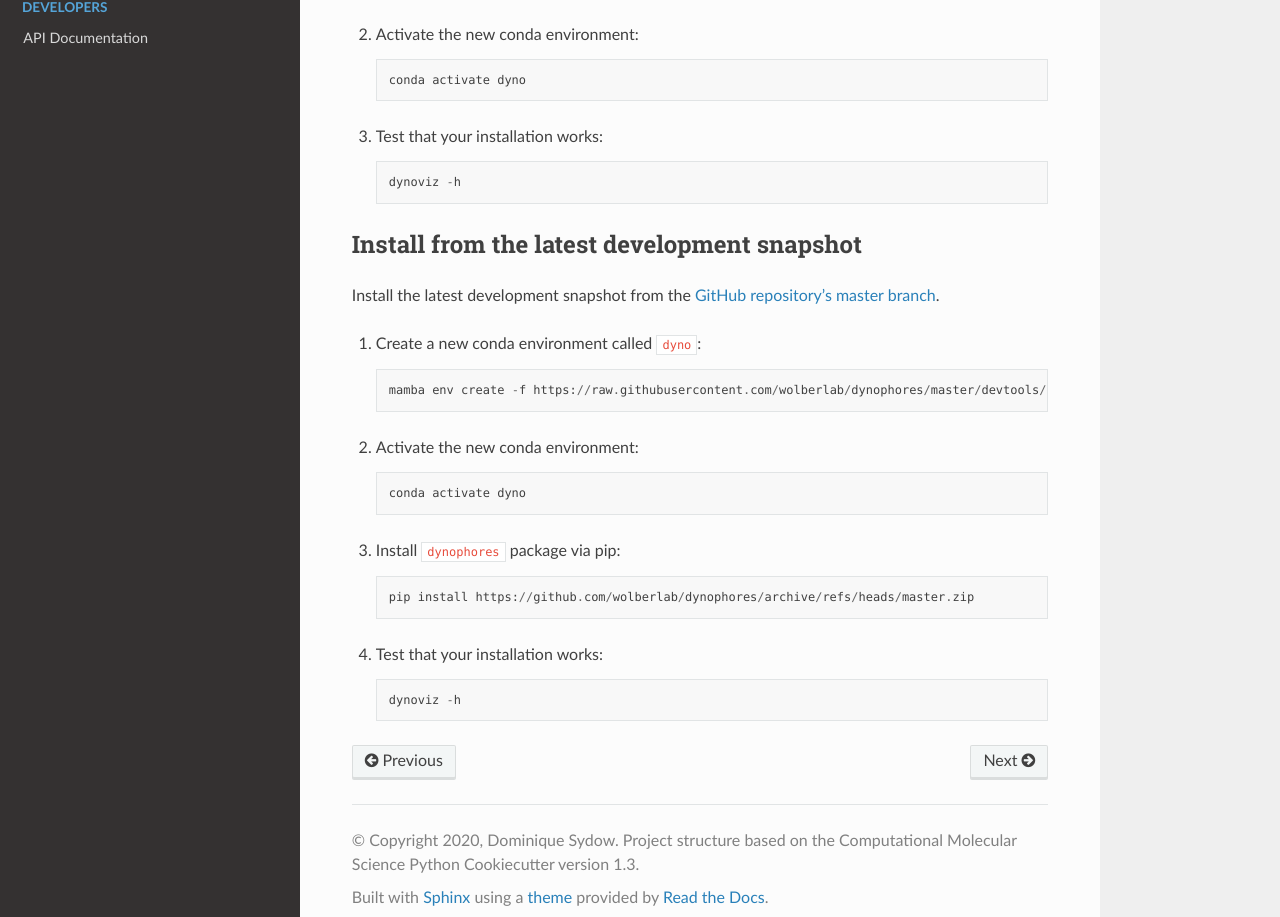
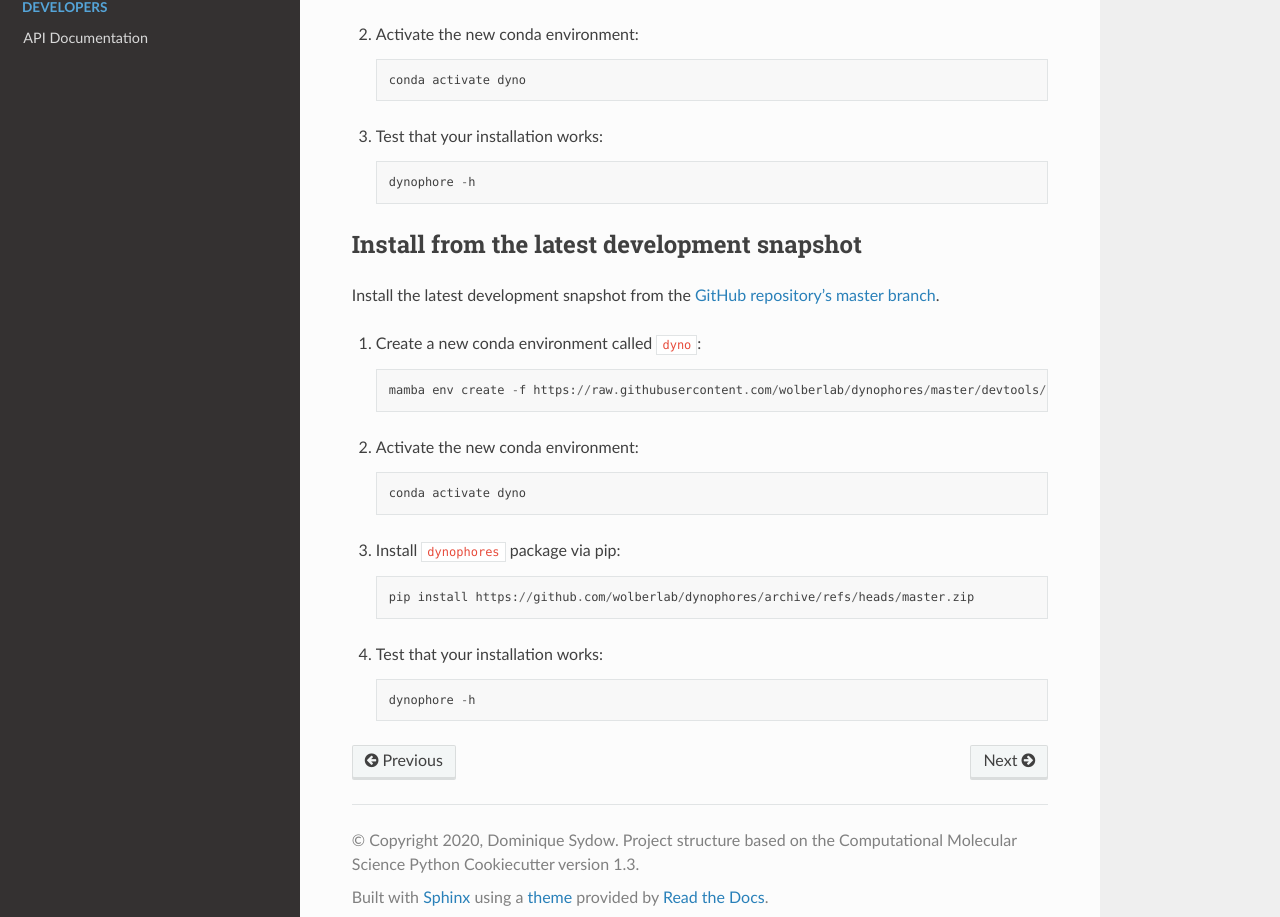
Before and after one commit to wolberlab/dynophores, a Sphinx documentation site: the page built from docs/installing.rst, in a window 1280 px wide and 1381 px high. Shown: the part 447-1364 px from the top of the window. Built offline with Sphinx 7.4.7 and the Read the Docs theme 2.0.0, drawn with Linux system fonts in a browser that asks for light colours; pages that are not in the unit, such as notebooks, are missing from menus; the version number could not be read and is left out.

Commit message:
Fix some typos in docs

```diff
--- a/docs/getting-started.rst
+++ b/docs/getting-started.rst
@@ -75,7 +75,7 @@ d. If you have an input PMZ (topology) and DCD (trajectory) file, run::
 
 e. If you already have a dynophore data folder, run::
 
-    dynophore visualize -d path/to/dynophore/folder -p path/to/pdb/file -d path/to/dcd/file
+    dynophore visualize -i path/to/dynophore/folder -p path/to/pdb/file -d path/to/dcd/file
 
    Adds the dynophore notebook to the dynophore data files at
    ``path/to/dynophore/folder/dynophore.ipynb``.
--- a/docs/installing.rst
+++ b/docs/installing.rst
@@ -20,7 +20,7 @@ Install from the conda package
 
 3. Test that your installation works::
 
-    dynoviz -h
+    dynophore -h
 
 
 Install from the latest development snapshot
@@ -43,4 +43,4 @@ Install the latest development snapshot from the `GitHub repository's master bra
 
 4. Test that your installation works::
 
-    dynoviz -h
+    dynophore -h
```
